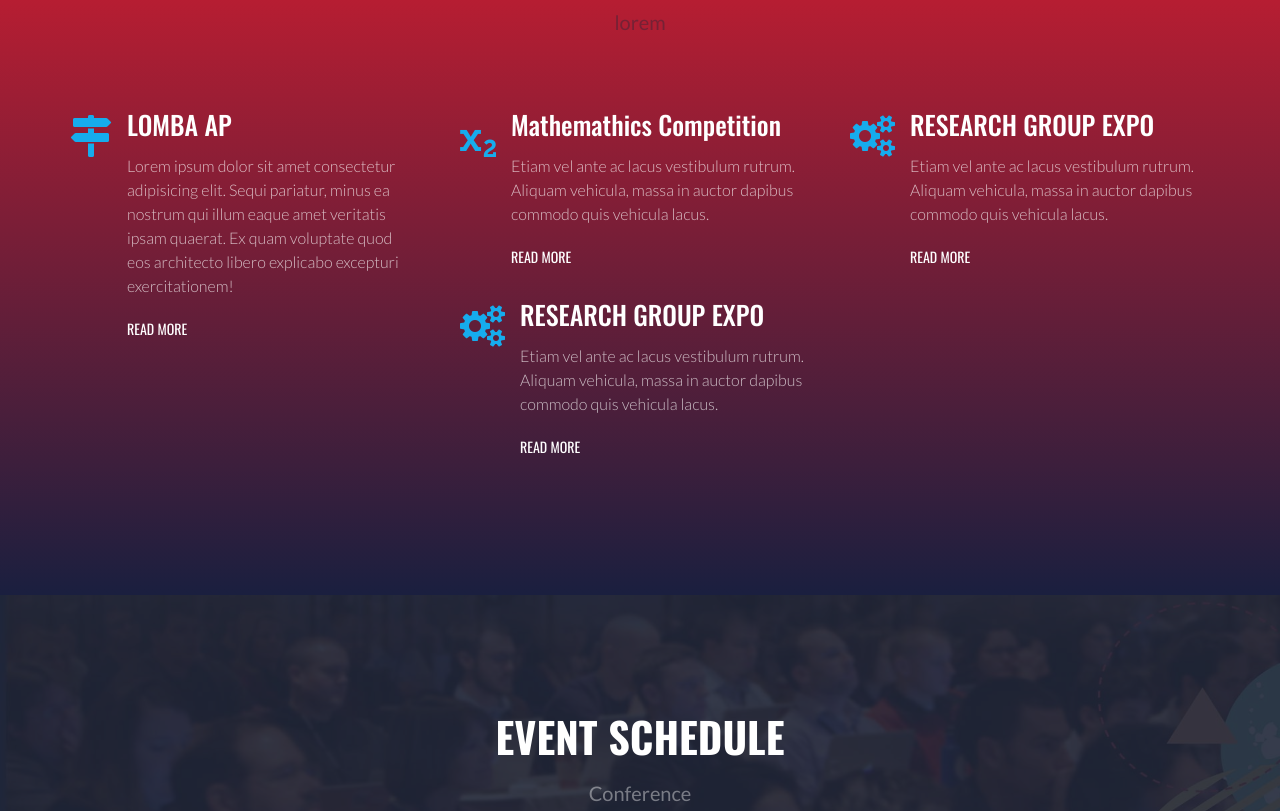
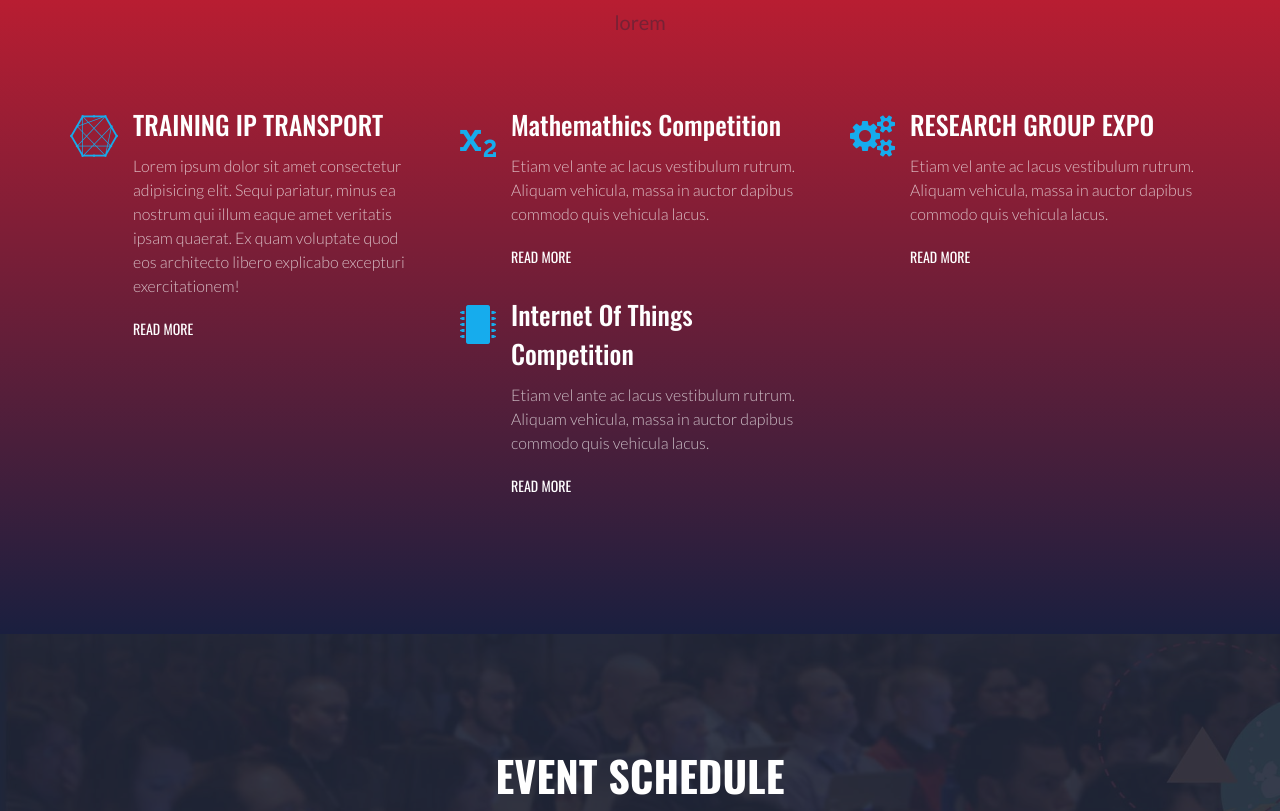
Before and after one commit to riodelord/RG-FEST, a plain HTML site: page index.html in a window 1280 px wide. Shown: the part 1515-2326 px from the top of the page. Drawn offline with nearby package versions, Linux system fonts and the light colour scheme; some packages are replaced by stand-ins of ours.

Commit message:
Update index.html

```diff
--- a/index.html
+++ b/index.html
@@ -230,9 +230,9 @@
                     <div class="row">
                         <div class="col-xs-12 col-sm-4">
                             <div class="csi-single-service">
-                                <span class="icon"><i class="fa fa-map-signs" aria-hidden="true"></i></span>
+                                <span class="icon"><i class="fa fa-connectdevelop" aria-hidden="true"></i></span>
                                 <div class="text-area">
-                                    <h2 class="title"><a href="#">LOMBA AP</a></h2>
+                                    <h2 class="title"><a href="#">TRAINING IP TRANSPORT</a></h2>
                                     <p>Lorem ipsum dolor sit amet consectetur adipisicing elit. Sequi pariatur, minus ea nostrum qui illum eaque amet veritatis ipsam quaerat. Ex quam voluptate quod eos architecto libero explicabo excepturi exercitationem!</p>
                                     <a class="csi-btn-simple" href="#">Read More</a>
                                 </div>
@@ -260,9 +260,9 @@
                         </div>
                         <div class="col-xs-12 col-sm-4">
                             <div class="csi-single-service">
-                                <span class="icon"><i class="fa fa-cogs " aria-hidden="true"></i></span>
+                                <span class="icon"><i class="fa fa-microchip " aria-hidden="true"></i></span>
                                 <div class="text-area">
-                                    <h2 class="title"><a href="#">RESEARCH GROUP EXPO</a></h2>
+                                    <h2 class="title"><a href="#">Internet Of Things Competition</a></h2>
                                     <p>Etiam vel ante ac lacus vestibulum rutrum. Aliquam vehicula, massa in auctor dapibus commodo quis vehicula lacus. </p>
                                     <a class="csi-btn-simple" href="#">Read More</a>
                                 </div>
@@ -900,15 +900,12 @@ Lorem ipsum dolor sit amet consectetur adipisicing elit. Itaque maiores sapiente
                                                 <li><a href="#"><i class="fa fa-facebook" aria-hidden="true"></i></a></li>
                                                 <li><a href="#"><i class="fa fa-twitter" aria-hidden="true"></i></a></li>
                                                 <li><a href="#"><i class="fa fa-instagram" aria-hidden="true"></i></a></li>
-                                                <li><a href="#"><i class="fa fa-vimeo" aria-hidden="true"></i></a></li>
-                                                <li><a href="#"><i class="fa fa-behance" aria-hidden="true"></i></a></li>
-                                                <li><a href="#"><i class="fa fa-dribbble" aria-hidden="true"></i></a></li>
                                             </ul>
                                         </div>
                                     </div>
 
                                     <div class="csi-copyright">
-                                        <p class="text">© 2019 proudly powered by <a href="https://riodel0rd.com">IT TEAM RG FESTIVAL</a></p>
+                                        <p class="text">© 2019 proudly powered by <a href="#">IT TEAM RG FESTIVAL</a></p>
                                     </div>
                                 </div>
                             </div>
```
